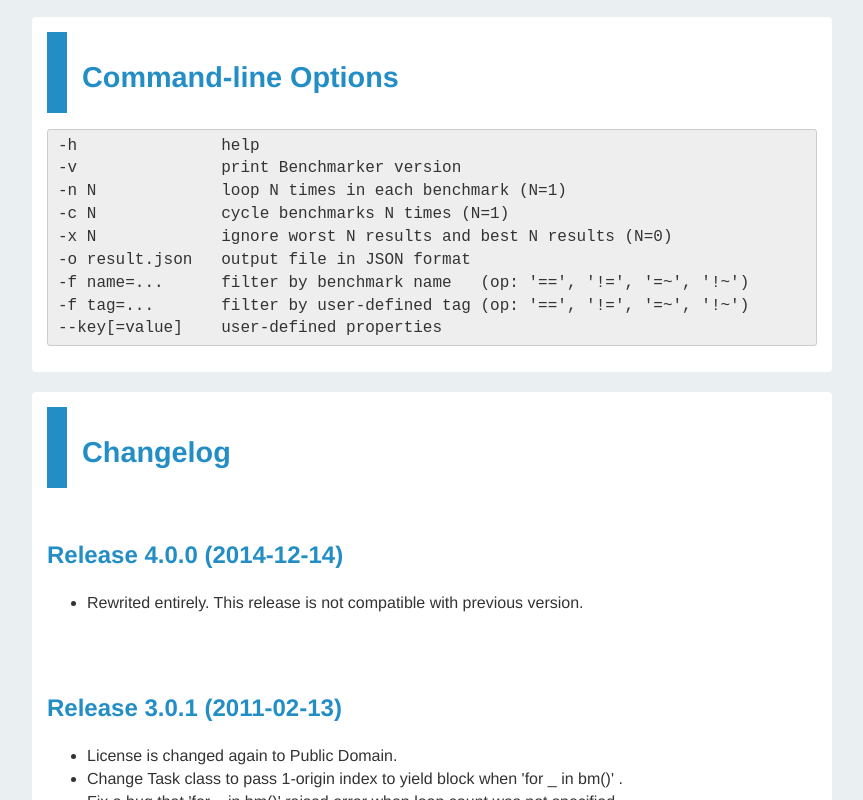
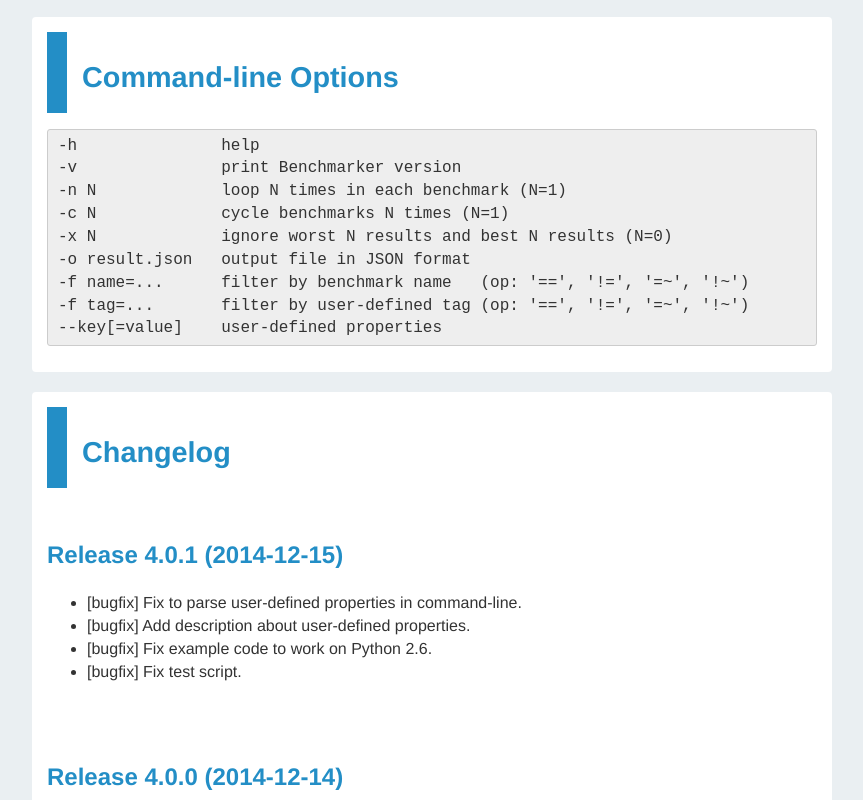
Before and after one commit to kwatch/benchmarker, a plain HTML site: page python/README.html in a window 1280 px wide. Shown: the part 11200-12000 px from the top of the page, without its empty margins (208-1071 px from the left). Drawn offline with Linux system fonts and the light colour scheme.

Commit message:
python: update 'README.{rst,html}'

```diff
--- a/python/README.html
+++ b/python/README.html
@@ -495,6 +495,15 @@ properties=<strong>{'key1': 'val1', 'key2': True}</strong>
 </div>
 <div class="section" id="changelog">
 <h1>Changelog</h1>
+<div class="section" id="release-4-0-1-2014-12-15">
+<h2>Release 4.0.1 (2014-12-15)</h2>
+<ul class="simple">
+<li>[bugfix] Fix to parse user-defined properties in command-line.</li>
+<li>[bugfix] Add description about user-defined properties.</li>
+<li>[bugfix] Fix example code to work on Python 2.6.</li>
+<li>[bugfix] Fix test script.</li>
+</ul>
+</div>
 <div class="section" id="release-4-0-0-2014-12-14">
 <h2>Release 4.0.0 (2014-12-14)</h2>
 <ul class="simple">
```
Also changed, not shown: 1 other file.
